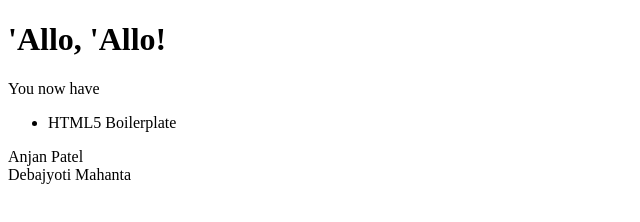
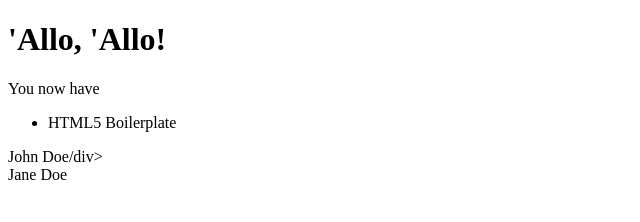
Before and after one commit to debajyotimahanta/LyncPressence, a website: page app/index.html in a window 1280 px wide. Shown: the whole page, without its empty margins (0-640 px from the left). Drawn offline with nearby package versions, Linux system fonts and the light colour scheme; files that its build step writes are made by us from their sources.

Commit message:
Added readme and update names

```diff
--- a/app/index.html
+++ b/app/index.html
@@ -29,10 +29,8 @@
                 <li>HTML5 Boilerplate</li>
             </ul>
         </div>
-        <div class="author" data-user-id="anjan.patel@aon.net">Anjan Patel</div>
-        <div class="author" data-user-id="debajyoti.mahanta@aon.net">Debajyoti Mahanta</div>
-
-
+       <div class="author" data-user-id="john.doe@xxx.net">John Doe/div>
+        <div class="author" data-user-id="Jane.doea@xxx.net">Jane Doe</div>
         <!-- build:js scripts/vendor.js -->
         <!-- bower:js -->
         <script src="http://code.jquery.com/jquery-1.11.1.min.js"></script>
```
Also changed, not shown: README.md, dist/index.html.
